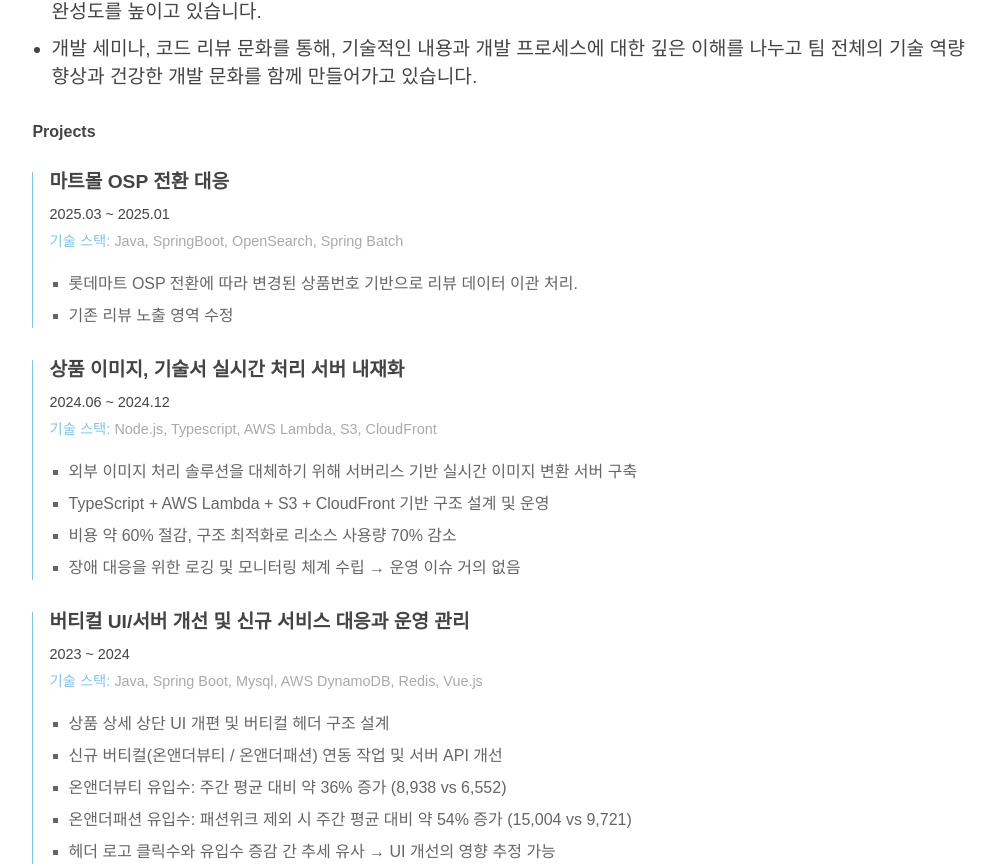
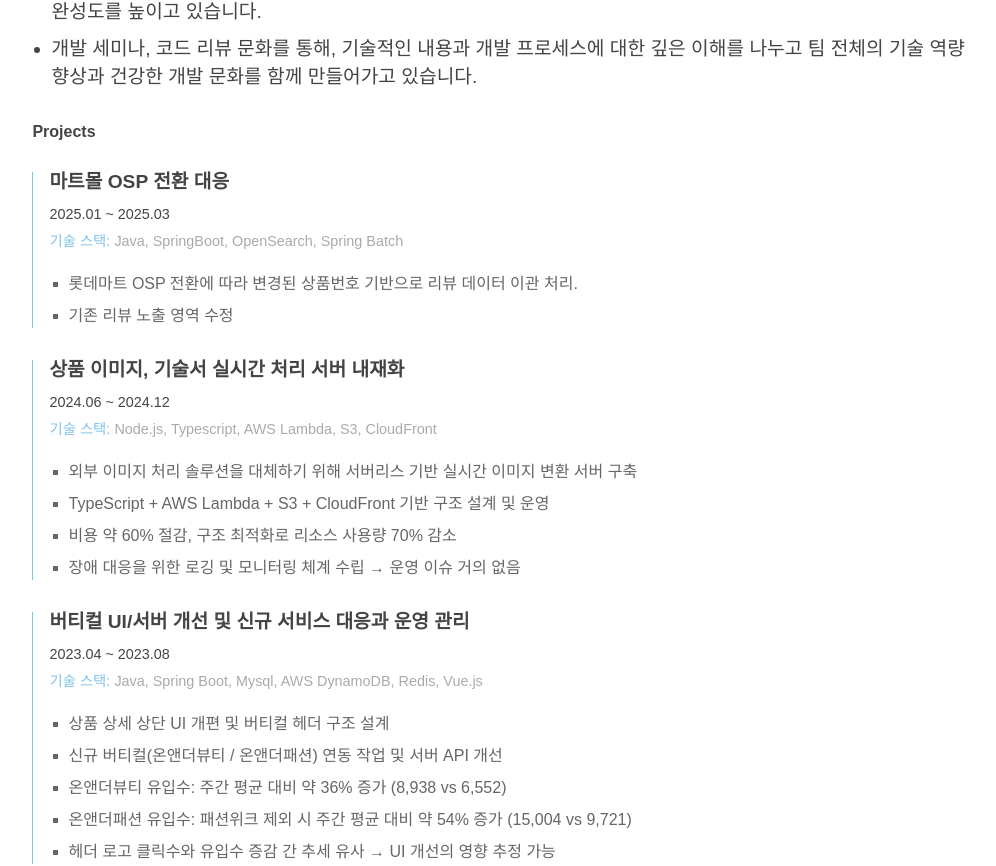
Before and after one commit to JiniEun/jini-log, a Next.js app: page /resume in a window 1280 px wide. Shown: the part 1818-2684 px from the top of the page, without its empty margins (272-1268 px from the left). Built offline with nearby package versions, Linux system fonts and the light colour scheme.

Commit message:
feat: 경력 기간 설정 오류 수정

```diff
--- a/src/components/resume/ExperienceContent.tsx
+++ b/src/components/resume/ExperienceContent.tsx
@@ -1,25 +1,71 @@
+'use client';
+
+import {useEffect, useMemo, useState} from 'react';
 import styles from './ExperienceContent.module.scss';
 import classNames from 'classnames/bind';
 import {Experience} from '@/payload/types';
 
 const cx = classNames.bind(styles);
 
+// --- 날짜 유틸: KST(UTC+9) 기준으로 날짜 비교되게 정규화 ---
+function toKSTDateOnly(d: Date) {
+  // KST는 서머타임 없음 +9h 고정
+  const t = new Date(d.getTime() + 9 * 60 * 60 * 1000);
+  // 연/월/일만 유지한 로컬 Date 객체로 변환
+  return new Date(t.getUTCFullYear(), t.getUTCMonth(), t.getUTCDate());
+}
+
+function calcCareerKST(startISO: string, now: Date = new Date()) {
+  const start = toKSTDateOnly(new Date(startISO));
+  const cur = toKSTDateOnly(now);
+
+  let months =
+      (cur.getFullYear() - start.getFullYear()) * 12 +
+      (cur.getMonth() - start.getMonth());
+
+  if (cur.getDate() < start.getDate()) months--;
+
+  // 음수 방지 (미래 시작일 등 엣지케이스)
+  if (months < 0) months = 0;
+
+  const years = Math.floor(months / 12);
+  const restMonths = months % 12;
+
+  return { years, months: restMonths, totalMonths: months };
+}
+
+// (선택) 프로젝트 기간 유효성 간단 보정 + 표준화 포맷
+function normalizePeriod(start?: string, end?: string) {
+  if (!start) return '';
+  const s = new Date(start);
+  const e = end ? new Date(end) : null;
+
+  // 뒤집힌 경우 보정
+  if (e && s > e) {
+    const tmp = new Date(s);
+    (s as any) = e;
+    (e as any) = tmp;
+  }
+
+  const fmt = (d: Date) =>
+      `${d.getFullYear()}.${String(d.getMonth() + 1).padStart(2, '0')}`;
+
+  return `${fmt(s)} ~ ${e ? fmt(e) : '진행 중'}`;
+}
+
+const EXPERIENCE_START_ISO = '2022-12-19';
+
 const ExperienceContent = ({experiences}: { experiences: Experience[] }) => {
-  const experienceStartDate = "2022-12-19";
-  const start = new Date(experienceStartDate);
-  const now = new Date();
+  // 총 경력은 SSR 시점이 아니라, 클라이언트 마운트 후 계산해서 hydration mismatch 방지
+  const [career, setCareer] = useState<{years: number; months: number} | null>(null);
 
-  let careerInMonths =
-      (now.getFullYear() - start.getFullYear()) * 12 +
-      (now.getMonth() - start.getMonth());
+  useEffect(() => {
+    setCareer(calcCareerKST(EXPERIENCE_START_ISO));
+  }, []);
 
-// 일까지 비교해서 더 정확하게 하고 싶다면:
-  if (now.getDate() < start.getDate()) {
-    // 이번 달이 아직 덜 찼으면 -1
-    careerInMonths--;
-  }
-  const years = Math.floor(careerInMonths / 12);
-  const months = careerInMonths % 12;
+  // (권장) key를 index 대신 조합키로
+  const keyOf = (exp: Experience, idx: number) =>
+      `${exp.company ?? 'unknown'}-${exp.position ?? 'na'}-${idx}`;
 
   return (
       <div className={cx('experience-container')}>
@@ -27,10 +73,15 @@
           <div className={cx('main-title')}>
             <p>Experience</p>
           </div>
-          <span className={cx('tag')}>총 경력: {years}년 {months}개월</span>
+          {/* 마운트 전에는 표시 지연(깜빡임/불일치 방지) */}
+          {career ? (
+              <span className={cx('tag')}>총 경력: {career.years}년 {career.months}개월</span>
+          ) : (
+              <span className={cx('tag')} aria-hidden>총 경력 계산중...</span>
+          )}
         </div>
         {experiences.map((exp, idx) => (
-            <div key={idx} className={cx('experience-item')}>
+            <div key={keyOf(exp, idx)} className={cx('experience-item')}>
               <div className={cx('experience-header')}>
                 <h3 className={cx('company')}>{exp.company}</h3>
                 <p className={cx('company-summary')}>{exp.companySummary}</p>
@@ -49,26 +100,30 @@
                   <div>
                     <span className={cx('project-list-title')}>Projects</span>
                   </div>
-                  {exp.projects.map((proj, pIdx) => (
-                      <div key={pIdx} className={cx('project-item')}>
+                  {exp.projects?.map((proj, pIdx) => {
+                    const period = normalizePeriod(proj.startDate, proj.endDate);
+
+                    return (
+                        <div key={`${proj.title}-${pIdx}`} className={cx('project-item')}>
                           <h4 className={cx('project-title')}>{proj.title}</h4>
                           <p className={cx('project-date')}>
-                          {proj.startDate} ~ {proj.endDate ?? '진행 중'}
+                            {period || `${proj.startDate ?? ''} ~ ${proj.endDate ?? '진행 중'}`}
                           </p>
 
-                        {proj.techStack && proj.techStack.length > 0 && (
+                          {!!proj.techStack?.length && (
                               <div className={cx('tech-stack')}>
                                 <span>기술 스택:</span> {proj.techStack.join(', ')}
                               </div>
                           )}
 
                           <ul className={cx('project-description')}>
-                          {proj.description.map((desc, dIdx) => (
+                            {proj.description?.map((desc, dIdx) => (
                                 <li key={dIdx}>{desc}</li>
                             ))}
                           </ul>
                         </div>
-                  ))}
+                    );
+                  })}
                 </div>
               </div>
             </div>
--- a/src/payload/experience.ts
+++ b/src/payload/experience.ts
@@ -17,8 +17,8 @@
     projects: [
       {
         title: '마트몰 OSP 전환 대응',
-        startDate: '2025.03',
-        endDate: '2025.01',
+        startDate: '2025.01',
+        endDate: '2025.03',
         summary: '롯데마트가 롯데ON에서 이탈하며, 자체 몰(OSP)로 이전하게 된 이슈에 따라, 기존 롯데온 상품상세에서 노출되던 리뷰 및 관련 UI 영역을 자체 마트몰에 맞게 이관 및 수정하는 작업을 수행했습니다.',
         description: [
           '롯데마트 OSP 전환에 따라 변경된 상품번호 기반으로 리뷰 데이터 이관 처리.',
@@ -41,8 +41,8 @@
       },
       {
         title: '버티컬 UI/서버 개선 및 신규 서비스 대응과 운영 관리',
-        startDate: '2023',
-        endDate: '2024',
+        startDate: '2023.04',
+        endDate: '2023.08',
         summary: '버티컬 UI 및 서버 개선을 통해 신규 서비스에 대한 대응력을 높이고, 사용자 경험을 향상시켰습니다.',
         description: [
           '상품 상세 상단 UI 개편 및 버티컬 헤더 구조 설계',
@@ -69,7 +69,7 @@
       {
         title: '리뷰/QnA 안정화 및 검색 성능 개선',
         startDate: '2023.02',
-        endDate: '2023.07',
+        endDate: '2023.12',
         summary: '리뷰 및 QnA 도메인 안정화 및 성능 개선을 통해 사용자 경험을 향상시켰습니다.',
         description: [
           'Elasticsearch 지연 현상 모니터링 및 로직 개선',
@@ -77,7 +77,7 @@
           'heic 확장자 이미지 미노출 문제 해결 및 기등록 데이터 일괄 배치 처리',
           '스크린샷 등록 제어 기능 도입 → "상품과 무관한 사진" 신고 건 66% 감소'
         ],
-        techStack: ['Java', 'Spring Boot', 'Elasticsearch', 'Vue.js']
+        techStack: ['Java', 'Spring Boot', 'Spring Batch', 'Elasticsearch', 'Vue.js']
       }
     ]
   },
--- a/src/payload/introduction.ts
+++ b/src/payload/introduction.ts
@@ -4,7 +4,7 @@
   summary: '조직의 흐름을 빠르게 파악하고, 필요한 역할을 책임감 있게 수행하는 실무 중심형 개발자 김은진입니다.',
   description: [
     {
-      text: '웹 백엔드 개발자로서 3년간 실제 서비스의 개발과 운영을 중심으로 경험을 쌓아왔습니다. 단순한 기능 구현을 넘어, 사용자의 입장에서 ',
+      text: '웹 백엔드 개발자로서 약 3년간 실제 서비스의 개발과 운영을 중심으로 경험을 쌓아왔습니다. 단순한 기능 구현을 넘어, 사용자의 입장에서 ',
       highlight: '안정적이고 확장 가능한 시스템',
       after: '을 만드는 데 집중하며 프로젝트에 참여해왔습니다.',
     },
```
Also changed, not shown: 1 other file (tests, documents, lock files or other folders). Lines whose indentation alone changed are shown as unchanged.
